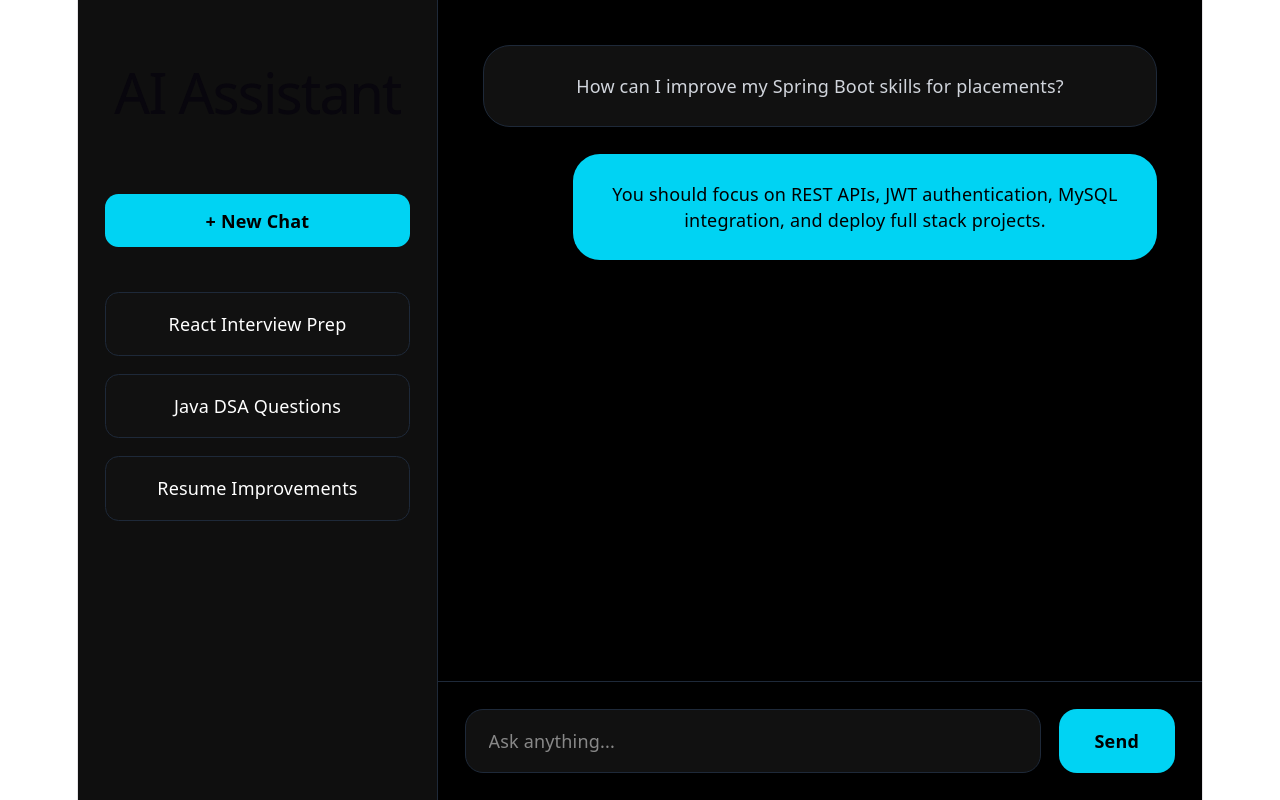
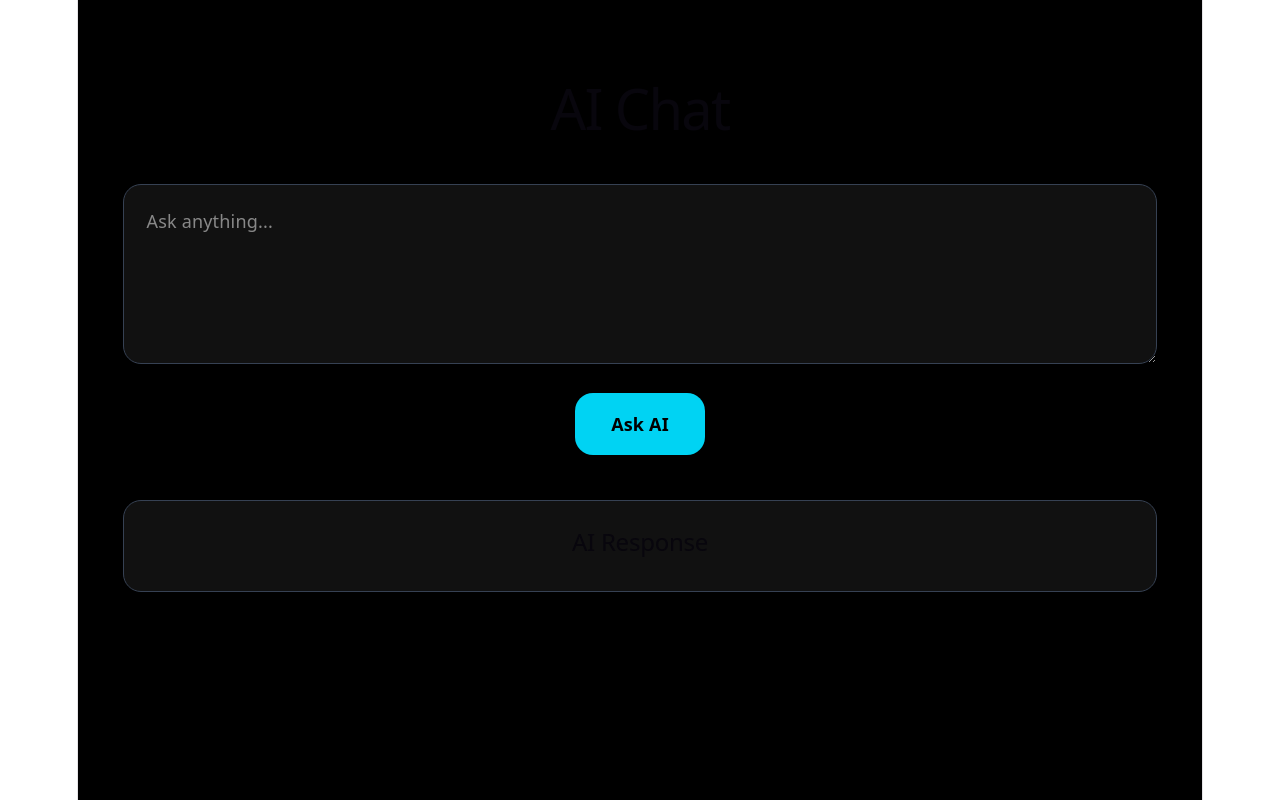
Before and after one commit to harshpandey9198/studentos-ai-platform, a React app in the folder frontend/: page /ai-chat in a window 1280 px wide. Built offline with nearby package versions, Linux system fonts and the light colour scheme; the HTML template or start-up script is replaced by a standard one.

Commit message:
Added AI chat feature and backend API integration

```diff
--- a/frontend/src/pages/AIChat.jsx
+++ b/frontend/src/pages/AIChat.jsx
@@ -1,79 +1,64 @@
+import { useState } from "react";
+import axios from "axios";
+
 function AIChat() {
+
+  const [question, setQuestion] = useState("");
+  const [response, setResponse] = useState("");
+
+  const askAI = async () => {
+
+    try {
+
+      const res = await axios.post(
+        "http://localhost:8080/api/ai/chat",
+        {
+          question,
+        }
+      );
+
+      setResponse(res.data);
+
+    } catch (error) {
+
+      setResponse("Error connecting to AI");
+
+    }
+
+  };
+
   return (
-    <div className="min-h-screen bg-black text-white flex">
+    <div className="min-h-screen bg-black text-white p-10">
 
-      {/* Sidebar */}
+      <h1 className="text-4xl font-bold text-cyan-400">
+        AI Chat
+      </h1>
 
-      <div className="w-80 bg-[#0f0f0f] border-r border-gray-800 p-6">
+      <div className="mt-10">
 
-        <h1 className="text-3xl font-bold text-cyan-400">
-          AI Assistant
-        </h1>
+        <textarea
+          placeholder="Ask anything..."
+          className="w-full h-40 bg-[#111] border border-gray-700 rounded-2xl p-5 outline-none"
+          value={question}
+          onChange={(e) => setQuestion(e.target.value)}
+        />
 
-        <button className="w-full mt-8 bg-cyan-400 text-black py-3 rounded-xl font-semibold">
-          + New Chat
+        <button
+          onClick={askAI}
+          className="bg-cyan-400 text-black px-8 py-4 rounded-2xl mt-5 font-semibold"
+        >
+          Ask AI
         </button>
 
-        <div className="mt-10 space-y-4">
+        <div className="bg-[#111] mt-10 p-6 rounded-2xl border border-gray-700">
 
-          <div className="bg-[#111] border border-gray-800 p-4 rounded-xl">
-            React Interview Prep
-          </div>
+          <h2 className="text-2xl font-semibold text-cyan-400">
+            AI Response
+          </h2>
 
-          <div className="bg-[#111] border border-gray-800 p-4 rounded-xl">
-            Java DSA Questions
-          </div>
-
-          <div className="bg-[#111] border border-gray-800 p-4 rounded-xl">
-            Resume Improvements
-          </div>
-
-        </div>
-
-      </div>
-
-      {/* Chat Area */}
-
-      <div className="flex-1 flex flex-col">
-
-        <div className="flex-1 p-10 overflow-y-auto">
-
-          <div className="max-w-4xl mx-auto">
-
-            <div className="bg-[#111] border border-gray-800 p-6 rounded-3xl">
-              <p className="text-gray-300">
-                How can I improve my Spring Boot skills for placements?
-              </p>
-            </div>
-
-            <div className="bg-cyan-400 text-black p-6 rounded-3xl mt-6 ml-20">
-              <p>
-                You should focus on REST APIs, JWT authentication,
-                MySQL integration, and deploy full stack projects.
-              </p>
-            </div>
-
-          </div>
-
-        </div>
-
-        {/* Input */}
-
-        <div className="p-6 border-t border-gray-800">
-
-          <div className="max-w-4xl mx-auto flex gap-4">
-
-            <input
-              type="text"
-              placeholder="Ask anything..."
-              className="flex-1 bg-[#111] border border-gray-800 rounded-2xl px-5 py-4 outline-none focus:border-cyan-400"
-            />
-
-            <button className="bg-cyan-400 text-black px-8 rounded-2xl font-semibold">
-              Send
-            </button>
-
-          </div>
+          <p className="text-gray-300 mt-4">
+            {response}
+          </p>
 
         </div>
 
--- a/frontend/src/pages/Dashboard.jsx
+++ b/frontend/src/pages/Dashboard.jsx
@@ -3,99 +3,54 @@ import { Link } from "react-router-dom";
 function Dashboard() {
   return (
     <div className="min-h-screen bg-black text-white flex">
-
-      {/* Sidebar */}
-
       <div className="w-72 bg-[#0f0f0f] border-r border-gray-800 p-6">
-
-        <h1 className="text-3xl font-bold text-cyan-400">
-          StudentOS AI
-        </h1>
+        <h1 className="text-3xl font-bold text-cyan-400">StudentOS AI</h1>
 
         <div className="mt-10 space-y-4">
-
-          <Link
-            to="/dashboard"
-            className="block bg-cyan-400 text-black px-4 py-3 rounded-xl font-semibold"
-          >
+          <Link to="/dashboard" className="block bg-cyan-400 text-black px-4 py-3 rounded-xl font-semibold">
             Dashboard
           </Link>
 
-          <Link
-            to="/resume-analyzer"
-            className="block text-gray-400 px-4 py-3 hover:bg-[#1a1a1a] rounded-xl"
-          >
+          <Link to="/resume-analyzer" className="block text-gray-400 px-4 py-3 hover:bg-[#1a1a1a] rounded-xl">
             AI Resume Analyzer
           </Link>
 
-          <Link
-            to="/interview-coach"
-            className="block text-gray-400 px-4 py-3 hover:bg-[#1a1a1a] rounded-xl"
-          >
+          <Link to="/interview-coach" className="block text-gray-400 px-4 py-3 hover:bg-[#1a1a1a] rounded-xl">
             AI Interview Coach
           </Link>
 
-          <Link
-            to="/study-planner"
-            className="block text-gray-400 px-4 py-3 hover:bg-[#1a1a1a] rounded-xl"
-          >
+          <Link to="/study-planner" className="block text-gray-400 px-4 py-3 hover:bg-[#1a1a1a] rounded-xl">
             AI Study Planner
           </Link>
 
-          <Link
-            to="/notes-generator"
-            className="block text-gray-400 px-4 py-3 hover:bg-[#1a1a1a] rounded-xl"
-          >
+          <Link to="/notes-generator" className="block text-gray-400 px-4 py-3 hover:bg-[#1a1a1a] rounded-xl">
             AI Notes Generator
           </Link>
 
-          <Link
-            to="/task-manager"
-            className="block text-gray-400 px-4 py-3 hover:bg-[#1a1a1a] rounded-xl"
-          >
+          <Link to="/task-manager" className="block text-gray-400 px-4 py-3 hover:bg-[#1a1a1a] rounded-xl">
             AI Task Manager
           </Link>
 
-          <Link
-            to="/analytics"
-            className="block text-gray-400 px-4 py-3 hover:bg-[#1a1a1a] rounded-xl"
-          >
+          <Link to="/analytics" className="block text-gray-400 px-4 py-3 hover:bg-[#1a1a1a] rounded-xl">
             AI Analytics
           </Link>
 
-          <Link
-            to="/ai-chat"
-            className="block text-gray-400 px-4 py-3 hover:bg-[#1a1a1a] rounded-xl"
-          >
+          <Link to="/ai-chat" className="block text-gray-400 px-4 py-3 hover:bg-[#1a1a1a] rounded-xl">
             AI Chat Assistant
           </Link>
-
         </div>
-
       </div>
 
-      {/* Main Content */}
-
       <div className="flex-1 p-10">
-
-        {/* Top Navbar */}
-
         <div className="flex items-center justify-between mb-10">
-
           <div>
-
-            <h2 className="text-5xl font-bold">
-              Welcome Back 👋
-            </h2>
-
+            <h2 className="text-5xl font-bold">Welcome Back 👋</h2>
             <p className="text-gray-400 mt-3">
               Your AI-powered productivity dashboard
             </p>
-
           </div>
 
           <div className="flex items-center gap-4">
-
             <input
               type="text"
               placeholder="Search..."
@@ -105,55 +60,44 @@ function Dashboard() {
             <div className="w-12 h-12 rounded-full bg-cyan-400 flex items-center justify-center text-black font-bold">
               H
             </div>
-
           </div>
-
         </div>
 
-        {/* Dashboard Cards */}
-
         <div className="grid grid-cols-1 md:grid-cols-2 lg:grid-cols-3 gap-8">
-
           <div className="bg-[#111] border border-gray-800 p-8 rounded-3xl hover:border-cyan-400 transition">
-
             <h3 className="text-2xl font-semibold text-cyan-400">
               Resume Score
             </h3>
-
-            <p className="text-6xl font-bold mt-6">
-              82%
-            </p>
-
+            <p className="text-6xl font-bold mt-6">82%</p>
           </div>
 
           <div className="bg-[#111] border border-gray-800 p-8 rounded-3xl hover:border-cyan-400 transition">
-
             <h3 className="text-2xl font-semibold text-cyan-400">
               Interview Readiness
             </h3>
-
-            <p className="text-6xl font-bold mt-6">
-              76%
-            </p>
-
+            <p className="text-6xl font-bold mt-6">76%</p>
           </div>
 
           <div className="bg-[#111] border border-gray-800 p-8 rounded-3xl hover:border-cyan-400 transition">
-
             <h3 className="text-2xl font-semibold text-cyan-400">
               Study Progress
             </h3>
-
-            <p className="text-6xl font-bold mt-6">
-              64%
-            </p>
-
+            <p className="text-6xl font-bold mt-6">64%</p>
           </div>
 
+          <Link
+            to="/ai-chat"
+            className="bg-[#111] border border-cyan-400 p-8 rounded-3xl hover:scale-105 transition duration-300"
+          >
+            <h3 className="text-2xl font-semibold text-cyan-400">
+              AI Chat
+            </h3>
+            <p className="text-gray-400 mt-6">
+              Ask AI coding, placement, and study questions.
+            </p>
+          </Link>
         </div>
-
       </div>
-
     </div>
   );
 }
```
